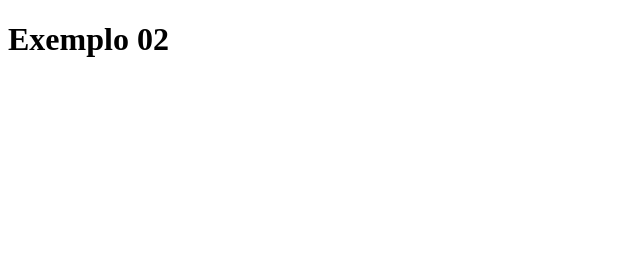
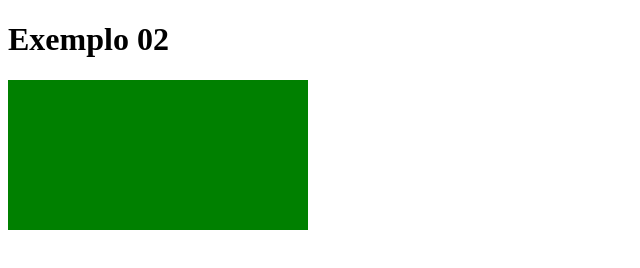
Before and after one commit to ufjf-dcc104/dcc138-2020-3ere-atv3-RicardoAlmeidaDeSouza, a plain HTML site: page index.html in a window 1280 px wide. Shown: the whole page, without its empty margins (0-640 px from the left). Drawn offline with Linux system fonts and the light colour scheme.

Commit message:
Captura canvas e contexto

```diff
--- a/index.html
+++ b/index.html
@@ -11,6 +11,10 @@
 
     </canvas>
     <script>
+        const canvas = document.querySelector("canvas");
+        const ctx = canvas.getContext("2d");
 
+        ctx.fillStyle = "green";
+        ctx.fillRect(0, 0, canvas.width, canvas.height);
     </script>
 </body>
```
